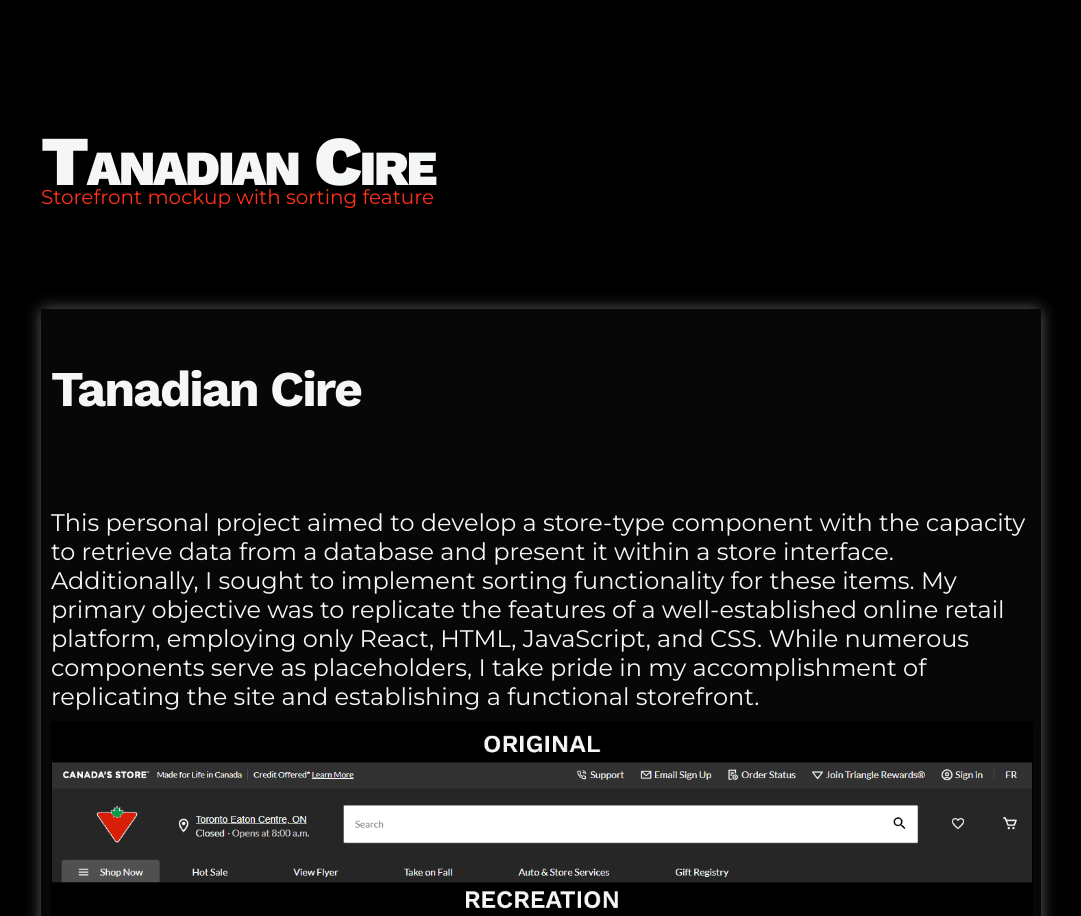
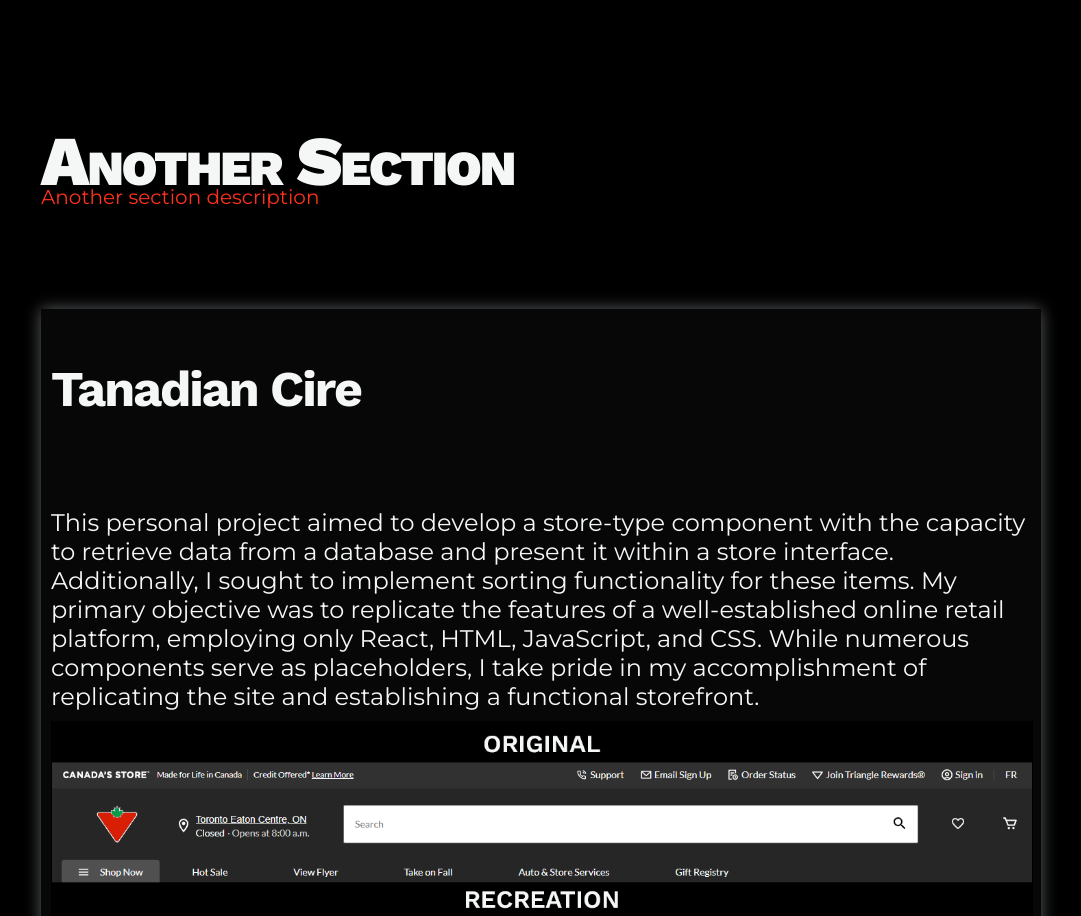
Before and after one commit to leondoes/reactrain, a React (Create React App) app: page /work in a window 1280 px wide. Shown: the part 1000-1916 px from the top of the page, without its empty margins (99-1180 px from the left). Built offline with nearby package versions, Linux system fonts and the light colour scheme.

Commit message:
:sparkles: Removed scrollIntoView logic out of the work page render component into it's own component. It's now reusable, only needs targetID and description (#46)

```diff
--- /dev/null
+++ b/src/common/ScrollToSection/index.js
@@ -0,0 +1,23 @@
+import React from "react";
+import { ScrollDownLink,ScrollDownDesc } from "./styled";
+
+const ScrollToSection = ({ targetId, children, description }) => {
+  const scrollIntoView = () => {
+    const targetElement = document.getElementById(targetId);
+    if (targetElement) {
+      targetElement.scrollIntoView({
+        behavior: "smooth",
+        block: "start",
+      });
+    }
+  };
+
+  return (
+    <ScrollDownLink onClick={scrollIntoView}>
+      {children}
+      <ScrollDownDesc>{description}</ScrollDownDesc>
+    </ScrollDownLink>
+  );
+};
+
+export default ScrollToSection;
--- /dev/null
+++ b/src/common/ScrollToSection/styled.js
@@ -0,0 +1,22 @@
+import styled from "styled-components";
+import { themeFonts, themeColors, fontStyles,mediaQuery } from "../theme";
+
+export const ScrollDownLink = styled.div`
+  ${fontStyles.Smallcaps};
+  cursor: pointer;
+`;
+
+export const ScrollDownDesc = styled.div`
+  font-family: ${themeFonts.bodyFont};
+  color: ${themeColors.brand};
+  font-size: 20px;
+  font-weight: 400;
+  margin-top: -17px;
+  letter-spacing: 0px;
+  font-variant: none;
+
+  ${mediaQuery.down.tablet} {
+    font-size:12px;
+    margin-top: -12px;
+  }
+`;
--- a/src/components/Work/index.js
+++ b/src/components/Work/index.js
@@ -1,54 +1,39 @@
 import React from "react";
 import PageLayout from "../../layout/PageLayout";
 import { TanadianCire } from "../../assets/strings.en.js";
-import {
-  PageContainer,
-  Card,
-  Deck,
-  Title,
-  ScrollDownLink,
-  ScrollDownDesc,
-  Subtitle,
-  Copy,
-} from "./styled";
+import { PageContainer, Card, Deck, Title, Subtitle, Copy } from "./styled";
 import recreation from "../../assets/ct_recreation.png";
 import FullScreenImg from "../../common/FullScreenImg";
 import AutoplayVideo from "../../common/AutoplayVideo";
 import sortingvideo from "../../assets/sort_shop.mp4";
+import ScrollToSection from "../../common/ScrollToSection";
 
-const Work = () => {
-  const scrollIntoView = (targetId) => {
-    const targetElement = document.getElementById(targetId);
-    if (targetElement) {
-      targetElement.scrollIntoView({
-        behavior: "smooth",
-        block: "start",
-      });
-    }
-  };
-
-  return (
+const Work = () => (
   <PageLayout>
     <PageContainer>
       <Title>A Showcase of My Web Dev Projects</Title>
       <Copy>
         These projects showcase my skills in crafting functional and visually
         appealing web applications, demonstrating my ability to tackle unique
-          challenges and create compelling digital solutions. Feel free to
-          explore and get inspired by them.
+        challenges and create compelling digital solutions. Feel free to explore
+        and get inspired by them.
       </Copy>
-        <ScrollDownLink onClick={() => scrollIntoView("TanadianCire")}>
+
+      {/* ScrollToSection Component */}
+      <ScrollToSection
+        targetId="TanadianCire"
+        description="Storefront mockup with sorting feature"
+      >
         Tanadian Cire
-          <ScrollDownDesc>
-            Storefront mockup with sorting feature
-          </ScrollDownDesc>
-        </ScrollDownLink>
-        <ScrollDownLink onClick={() => scrollIntoView("test")}>
-          Tanadian Cire
-          <ScrollDownDesc>
-            Storefront mockup with sorting feature
-          </ScrollDownDesc>
-        </ScrollDownLink>
+      </ScrollToSection>
+      <ScrollToSection
+        targetId="test"
+        description="Another section description"
+      >
+        Another Section
+      </ScrollToSection>
+      {/* ScrollToSection Component */}
+
       <Deck>
         <Card id="TanadianCire">
           <Subtitle>{TanadianCire.SubTitle}</Subtitle>
@@ -69,6 +54,5 @@
     </PageContainer>
   </PageLayout>
 );
-};
 
 export default Work;
--- a/src/components/Work/styled.js
+++ b/src/components/Work/styled.js
@@ -24,29 +24,6 @@
   scroll-margin-top: 150px;
 `;
 
-export const ScrollDownLink = styled.div`
-  ${fontStyles.Smallcaps};
-  cursor: pointer;
-`;
-
-export const ScrollToTarget = styled.div`
-`;
-
-export const ScrollDownDesc = styled.div`
-  font-family: ${themeFonts.bodyFont};
-  color: ${themeColors.brand};
-  font-size: 20px;
-  font-weight: 400;
-  margin-top: -17px;
-  letter-spacing: 0px;
-  font-variant: none;
-
-  ${mediaQuery.down.tablet} {
-    font-size:12px;
-    margin-top: -12px;
-  }
-`;
-
 export const Copy = styled.div`
   ${fontStyles.Copy};
   padding-top: 10px;
```
Lines whose indentation alone changed are shown as unchanged.
